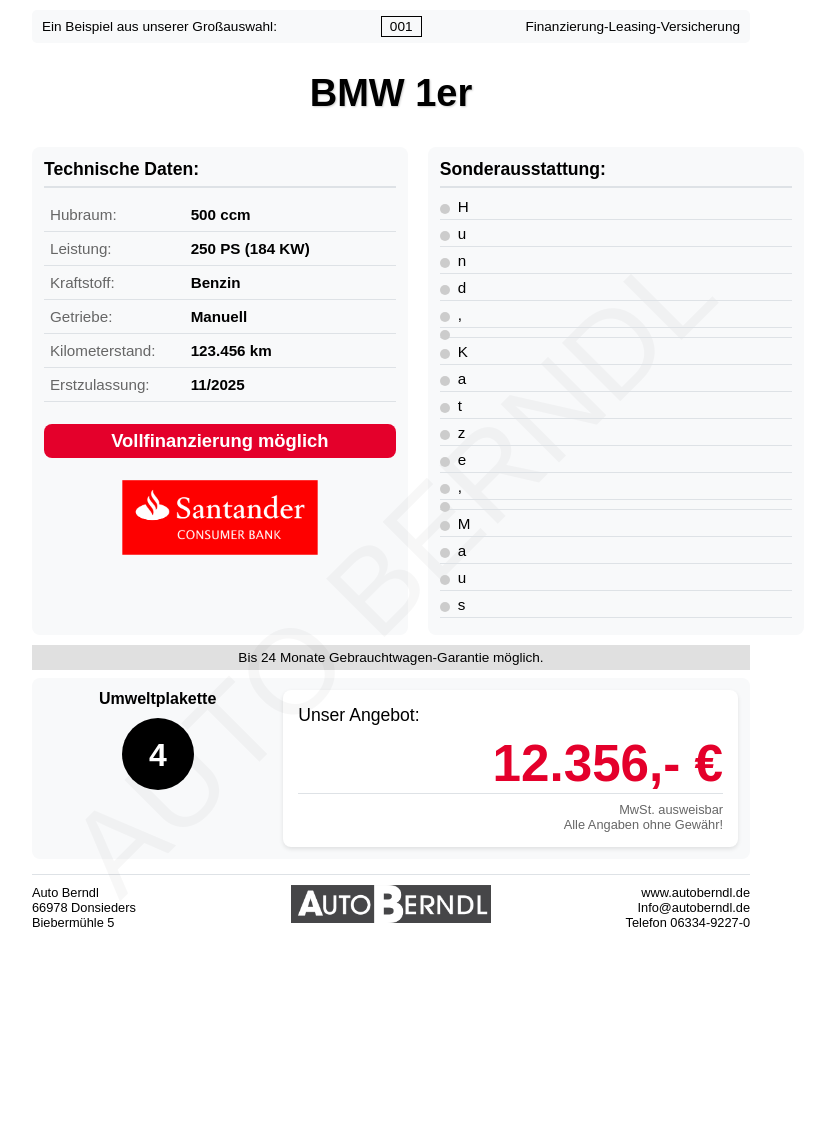
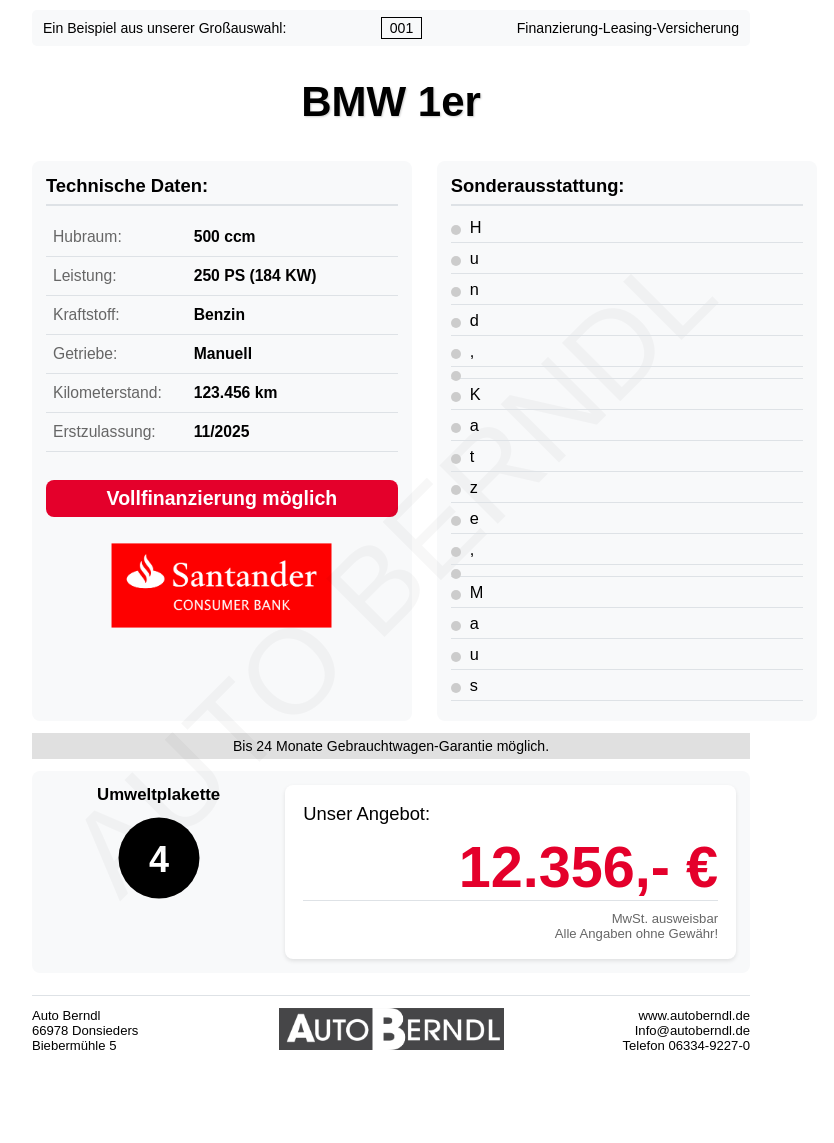
Before and after one commit to Sinthos/WB-Intranet-2, a Flask app: template templates/car_template.html in a window 1280 px wide. Shown: the whole page, without its empty margins (249-1083 px from the left). Run offline with Flask 3, Linux system fonts and the light colour scheme; the template is opened without the code that fills it: values that come from a table or form of the project are taken from there, others are empty; data comes from the database, SQL or seed files in the repository.

Commit message:
feat(templates): increase sizing and spacing in car template
Adjust various CSS properties in car_template.html to improve visual
appearance and readability:

- Increase font sizes across multiple elements (0.85em→0.88em, 38px→42px, etc.)
- Expand padding and margins for better spacing
- Enlarge container heights and widths (min-height 380px→430px)
- Scale up logo widths (200px→225px)
- Adjust price display size (3.2em→3.6em)

```diff
--- a/templates/car_template.html
+++ b/templates/car_template.html
@@ -121,10 +121,10 @@
       justify-content: space-between;
       align-items: center;
       background-color: #f8f9fa;
-      padding: 6px 10px;
+      padding: 7px 11px;
       border-radius: 5px;
-      font-size: 0.85em;
-      margin-bottom: 8px;
+      font-size: 0.88em;
+      margin-bottom: 9px;
     }
     .number-box {
       border: 1px solid black;
@@ -138,47 +138,47 @@
       justify-content: center;
       align-items: center;
       text-align: center;
-      font-size: 38px;
+      font-size: 42px;
       font-weight: 900;
       color: #000;
       text-shadow: 1px 1px 2px rgba(0,0,0,0.2);
-      margin: 3px 0 10px;
+      margin: 4px 0 12px;
       line-height: 1.1;
-      padding: 8px;
+      padding: 9px;
       background: transparent;
       overflow: hidden;
-      height: 70px;
+      height: 76px;
     }
     .content-container {
       display: flex;
-      gap: 20px;
-      margin-bottom: 10px;
+      gap: 25px;
+      margin-bottom: 12px;
       justify-content: space-between;
     }
     .left-column, .right-column {
       flex: 0 0 49%;
       background: #f8f9fa;
-      padding: 12px;
+      padding: 14px;
       border-radius: 8px;
-      min-height: 380px;
+      min-height: 430px;
       display: flex;
       flex-direction: column;
     }
     .tech-data-title, .features-title {
       font-weight: bold;
-      font-size: 1.1em;
+      font-size: 1.15em;
       border-bottom: 2px solid #dee2e6;
-      margin-bottom: 10px;
-      padding-bottom: 6px;
+      margin-bottom: 12px;
+      padding-bottom: 7px;
     }
     .tech-data-table {
       width: 100%;
       border-collapse: collapse;
-      font-size: 0.95em;
-      margin-bottom: 12px;
+      font-size: 0.98em;
+      margin-bottom: 16px;
     }
     .tech-data-table td {
-      padding: 8px 6px;
+      padding: 10px 7px;
       border-bottom: 1px solid #dee2e6;
     }
     .tech-data-table td:first-child {
@@ -193,15 +193,15 @@
       color: white;
       text-align: center;
       font-weight: bold;
-      font-size: 1.15em;
-      padding: 6px;
+      font-size: 1.22em;
+      padding: 7px;
       border-radius: 8px;
-      margin: 10px 0;
+      margin: 12px 0;
     }
     .bank-logo {
       display: block;
-      margin: 10px auto;
-      width: 200px;
+      margin: 12px auto;
+      width: 225px;
     }
     .bank-logo img {
       width: 100%;
@@ -214,12 +214,12 @@
       margin: 0;
     }
     .features-list li {
-      font-size: 0.95em;
-      padding-left: 18px;
-      margin-bottom: 5px;
+      font-size: 1.02em;
+      padding-left: 19px;
+      margin-bottom: 6px;
       border-bottom: 1px solid #dee2e6;
       position: relative;
-      padding-bottom: 4px;
+      padding-bottom: 5px;
     }
     .features-list li::before {
       content: "";
@@ -235,59 +235,59 @@
     .warranty-badge {
       background: #e0e0e0;
       text-align: center;
-      font-size: 0.85em;
+      font-size: 0.88em;
       padding: 5px;
-      margin: 8px 0;
+      margin: 12px 0;
     }
     .price-section {
       display: grid;
       grid-template-columns: 1fr 2fr;
-      gap: 12px;
+      gap: 14px;
       background: #f8f9fa;
       border-radius: 8px;
-      padding: 12px;
-      margin-top: 8px;
+      padding: 14px;
+      margin-top: 12px;
     }
     .eco-section {
       text-align: center;
     }
     .eco-label {
       font-weight: bold;
-      font-size: 1em;
-      margin-bottom: 6px;
+      font-size: 1.05em;
+      margin-bottom: 8px;
     }
     .price-box {
       background: white;
       border-radius: 8px;
-      padding: 15px;
+      padding: 18px;
       box-shadow: 0 2px 4px rgba(0,0,0,0.1);
     }
     .price-title {
-      font-size: 1.1em;
-      margin-bottom: 8px;
+      font-size: 1.15em;
+      margin-bottom: 9px;
     }
     .price {
       color: #e4002b;
-      font-size: 3.2em;
+      font-size: 3.6em;
       font-weight: bold;
       text-align: right;
     }
     .price-info {
       text-align: right;
       color: #666;
-      font-size: 0.8em;
+      font-size: 0.82em;
       border-top: 1px solid #dee2e6;
-      padding-top: 8px;
+      padding-top: 10px;
     }
     .footer {
       border-top: 1px solid #dee2e6;
-      padding-top: 10px;
-      margin-top: 15px;
+      padding-top: 12px;
+      margin-top: 22px;
     }
     .footer-row {
       display: flex;
       justify-content: space-between;
-      font-size: 0.8em;
+      font-size: 0.82em;
     }
     .footer-col {
       flex: 1;
@@ -300,7 +300,7 @@
       text-align: right;
     }
     .footer-logo {
-      width: 200px;
+      width: 225px;
       margin: 0 auto;
     }
     .footer-logo img {
@@ -378,7 +378,7 @@
       <div class="price-section">
         <div class="eco-section">
           <div class="eco-label">Umweltplakette</div>
-          <svg width="80" height="80" viewBox="0 0 100 100">
+          <svg width="90" height="90" viewBox="0 0 100 100">
             <circle cx="50" cy="50" r="45" fill="{{ eco_badge_color }}" stroke="{{ eco_badge_stroke }}" stroke-width="2"/>
             <text x="50" y="65" text-anchor="middle" fill="white" font-size="40" font-weight="bold">{{ car.eco_badge }}</text>
           </svg>
--- a/version_utils.py
+++ b/version_utils.py
@@ -5,9 +5,33 @@
 import os
 import subprocess
 import requests
+import shutil
 from functools import lru_cache
 from datetime import datetime, timedelta
 import time
+
+
+def _get_git_executable() -> str:
+    """Findet den Pfad zur Git-Executable."""
+    # Versuche git im PATH zu finden
+    git_path = shutil.which('git')
+    if git_path:
+        return git_path
+
+    # Fallback: Bekannte Pfade prüfen
+    common_paths = [
+        '/usr/bin/git',
+        '/usr/local/bin/git',
+        '/opt/homebrew/bin/git',
+        'C:\\Program Files\\Git\\bin\\git.exe',
+        'C:\\Program Files (x86)\\Git\\bin\\git.exe',
+    ]
+
+    for path in common_paths:
+        if os.path.isfile(path):
+            return path
+
+    return 'git'  # Fallback auf 'git' und hoffen, dass es im PATH ist
 
 # Pfad zur VERSION-Datei
 VERSION_FILE = os.path.join(os.path.dirname(os.path.abspath(__file__)), 'VERSION')
@@ -73,7 +97,8 @@
 
     # Fallback: Git-Befehl versuchen
     try:
-        cmd = ['git', 'rev-parse', '--short', 'HEAD'] if short else ['git', 'rev-parse', 'HEAD']
+        git_exe = _get_git_executable()
+        cmd = [git_exe, 'rev-parse', '--short', 'HEAD'] if short else [git_exe, 'rev-parse', 'HEAD']
         result = subprocess.run(
             cmd,
             capture_output=True,
@@ -101,8 +126,9 @@
 
     # Fallback: Git-Befehl versuchen
     try:
+        git_exe = _get_git_executable()
         result = subprocess.run(
-            ['git', 'log', '-1', '--format=%ci'],
+            [git_exe, 'log', '-1', '--format=%ci'],
             capture_output=True,
             text=True,
             cwd=os.path.dirname(os.path.abspath(__file__)),
@@ -176,9 +202,11 @@
     cwd = os.path.dirname(os.path.abspath(__file__))
 
     try:
+        git_exe = _get_git_executable()
+
         # Fetch updates from remote (ohne zu mergen)
         fetch_result = subprocess.run(
-            ['git', 'fetch', 'origin'],
+            [git_exe, 'fetch', 'origin'],
             capture_output=True,
             text=True,
             cwd=cwd,
@@ -191,7 +219,7 @@
 
         # Hole den neuesten Remote-Commit
         remote_result = subprocess.run(
-            ['git', 'rev-parse', 'origin/main'],
+            [git_exe, 'rev-parse', 'origin/main'],
             capture_output=True,
             text=True,
             cwd=cwd
@@ -200,7 +228,7 @@
         if remote_result.returncode != 0:
             # Versuche origin/master
             remote_result = subprocess.run(
-                ['git', 'rev-parse', 'origin/master'],
+                [git_exe, 'rev-parse', 'origin/master'],
                 capture_output=True,
                 text=True,
                 cwd=cwd
@@ -213,7 +241,7 @@
 
             # Hole Commit-Nachricht
             msg_result = subprocess.run(
-                ['git', 'log', '-1', '--format=%s', latest_commit],
+                [git_exe, 'log', '-1', '--format=%s', latest_commit],
                 capture_output=True,
                 text=True,
                 cwd=cwd
@@ -223,7 +251,7 @@
 
             # Hole Commit-Datum
             date_result = subprocess.run(
-                ['git', 'log', '-1', '--format=%ci', latest_commit],
+                [git_exe, 'log', '-1', '--format=%ci', latest_commit],
                 capture_output=True,
                 text=True,
                 cwd=cwd
@@ -349,9 +377,11 @@
     try:
         cwd = os.path.dirname(os.path.abspath(__file__))
 
+        git_exe = _get_git_executable()
+
         # Hole die letzten Commits
         result = subprocess.run(
-            ['git', 'log', f'-{limit}', '--format=%H|%s|%ci|%an'],
+            [git_exe, 'log', f'-{limit}', '--format=%H|%s|%ci|%an'],
             capture_output=True,
             text=True,
             cwd=cwd,
```
